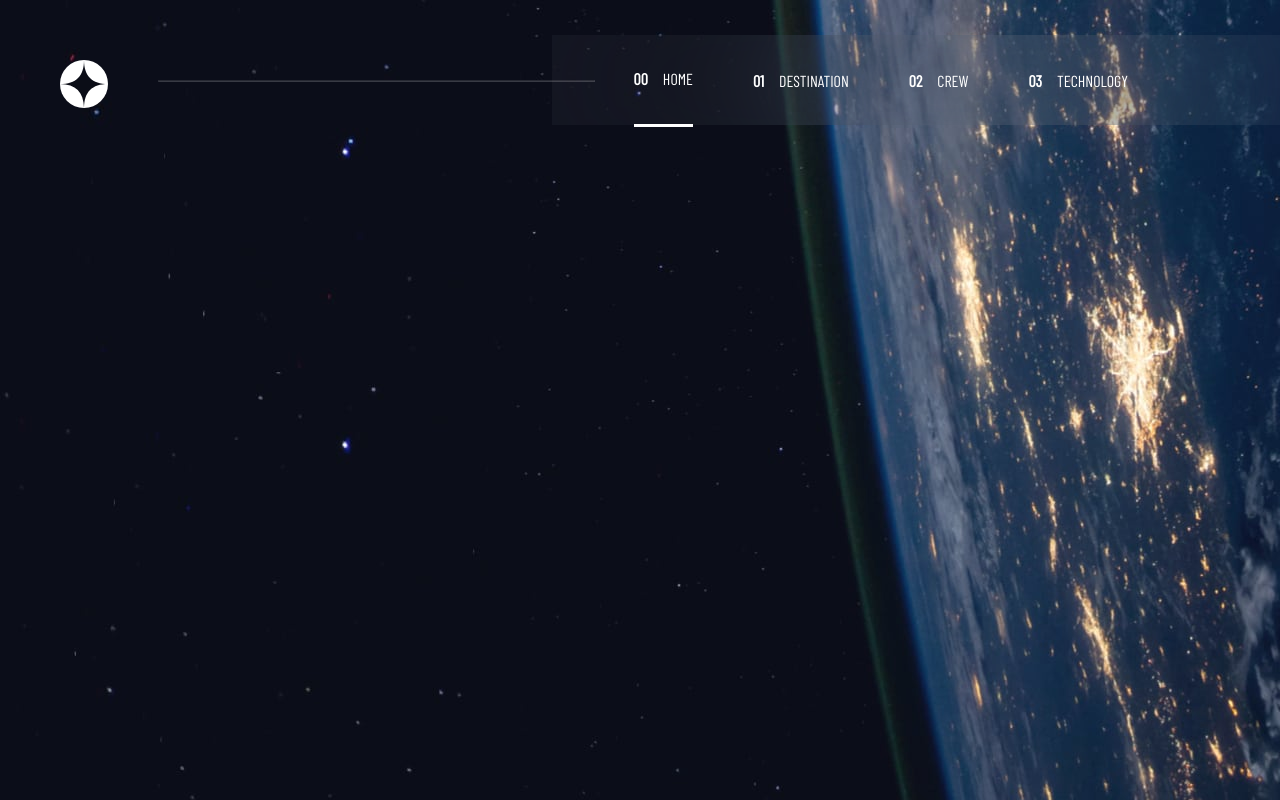
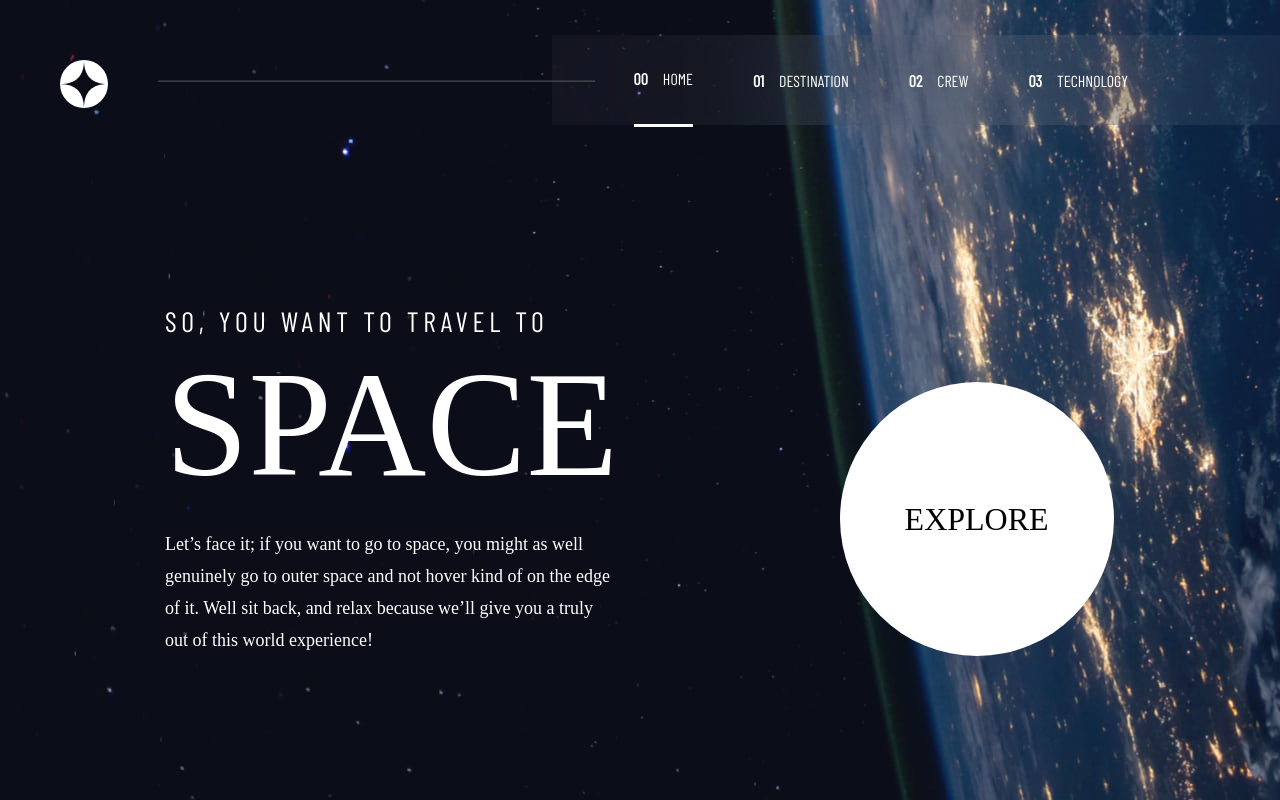
Before and after one commit to wrongbyte/space-site, a React (Create React App) app: page / in a window 1280 px wide. Built offline with nearby package versions, Linux system fonts and the light colour scheme.

Commit message:
home page

```diff
--- a/src/components/Index.tsx
+++ /dev/null
@@ -1,15 +0,0 @@
-import './index.css';
-export default function Index() {
-    return (
-    <body>
-    </body>
-    )
-}
-
-// So, you want to travel to
-// Space
-// Let’s face it; if you want to go to space, you might as well genuinely go to
-// outer space and not hover kind of on the edge of it. Well sit back, and relax
-// because we’ll give you a truly out of this world experience!
-
-// Explore
--- a/src/components/Navbar.tsx
+++ b/src/components/Navbar.tsx
@@ -13,7 +13,9 @@ export default function Navbar() {
 
             <div className='navbar-background'></div>
             <div className='pages-wrapper'>
+
                 <span id='home' className='nav-item active-page'><b>00</b><span className='page-name'>HOME</span></span>
+
                 <span id='destination' className='nav-item'><b>01</b> <span className='page-name'>DESTINATION</span></span>
 
                 <span id='crew' className='nav-item'><b>02</b><span className='page-name'>CREW</span></span>
--- a/src/components/index.css
+++ /dev/null
@@ -1,16 +0,0 @@
-/* Default: desktop view*/
-:root {
-    --desktop-index-image: url('../assets/home/background-home-desktop.jpg');
-    --tablet-index-image: url('../assets/home/background-home-tablet.jpg');
-    --mobile-index-image: url('../assets/home/background-home-mobile.jpg');
-}
-
-body {
-    background-image: var(--desktop-index-image);
-    margin: 0; padding: 0;
-}
-
-
-/* Tablet view */
-
-/* Phone view */
--- a/src/index.tsx
+++ b/src/index.tsx
@@ -4,7 +4,7 @@ import './index.css';
 import App from './App';
 import reportWebVitals from './reportWebVitals';
 import Navbar from './components/Navbar';
-import Index from './components/Index';
+import Index from './pages/Home';
 import { BrowserRouter as Router, Route, Routes } from "react-router-dom";
 
 ReactDOM.render(
--- /dev/null
+++ b/src/pages/Home.tsx
@@ -0,0 +1,15 @@
+import './home.css';
+export default function Index() {
+    return (
+    <body>
+        <div className='info'>
+            <span className='first-phrase'>SO, YOU WANT TO TRAVEL TO</span>
+            <span className='space-text'>SPACE</span>
+            <p className='space-paragraph'>Let’s face it; if you want to go to space, you might as well genuinely go to outer space and not hover kind of on the edge of it. Well sit back, and relax because we’ll give you a truly out of this world experience!</p>
+        </div>
+
+        <div id='circle'><span className='explore'>EXPLORE</span></div>
+
+    </body>
+    )
+}
--- /dev/null
+++ b/src/pages/home.css
@@ -0,0 +1,64 @@
+/* Default: desktop view*/
+:root {
+    --desktop-index-image: url('../assets/home/background-home-desktop.jpg');
+    --tablet-index-image: url('../assets/home/background-home-tablet.jpg');
+    --mobile-index-image: url('../assets/home/background-home-mobile.jpg');
+}
+
+@import url('https://fonts.googleapis.com/css2?family=Barlow+Condensed&display=swap');
+@import url('https://fonts.googleapis.com/css2?family=Bellefair&display=swap');
+@import url('https://fonts.googleapis.com/css2?family=Barlow&display=swap');
+
+body {
+    background-image: var(--desktop-index-image);
+    margin: 0; padding: 0;
+}
+
+.info {
+    position: absolute;
+    top: 38vh;
+    color: white;
+    position: absolute;
+    left: 165px;
+    width: 450px;
+    height: 382px;
+}
+
+.first-phrase {
+    display: block;
+    letter-spacing: 4.725px;
+    font-family: 'Barlow Condensed', sans-serif;
+    font-size: 28px;
+}
+
+.space-text {
+    font-family: 'Bellefair', serif;
+    font-size: 150px;
+}
+.space-paragraph {
+    font-family: Barlow;
+    font-size: 18px;
+    line-height: 32px;
+}
+
+.explore {
+    font-family: 'Bellefair', serif;
+    font-size: 32px;
+}
+
+#circle {
+    position: absolute;
+    display: flex;
+    justify-content: center;
+    align-items: center;
+    bottom: 18vh;
+    right: 13vw;
+    background: white;
+    width: 274px;
+    height: 274px;
+    border-radius: 50%;
+}
+
+/* Tablet view */
+
+/* Phone view */
```
